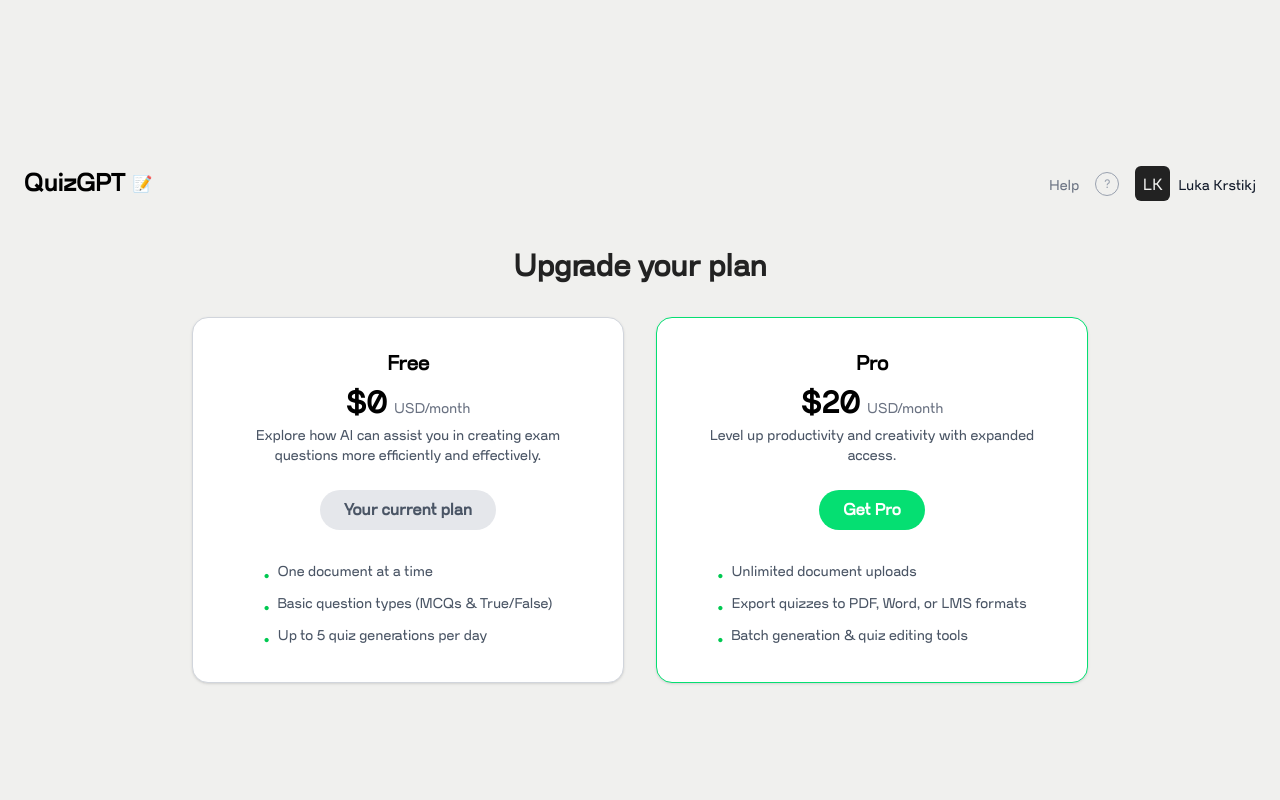
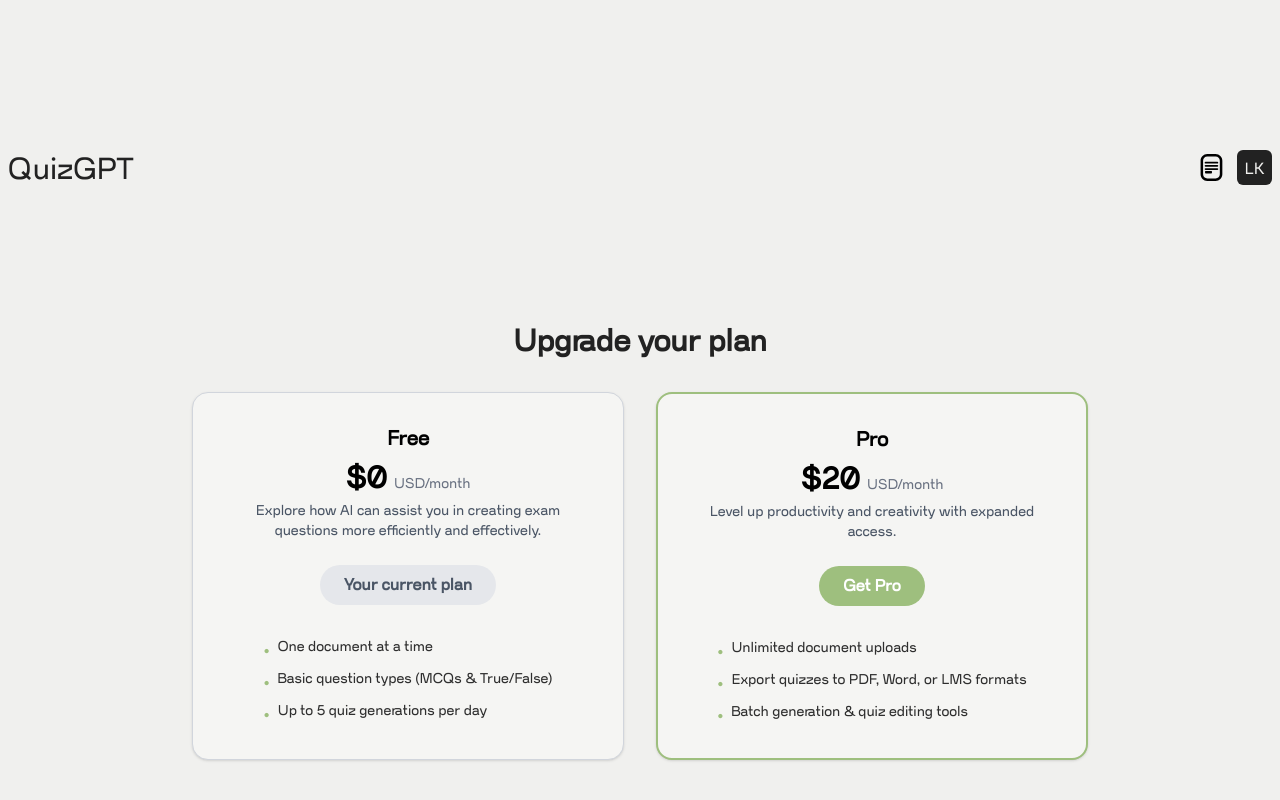
Before and after one commit to aesbube/QuizGPT, an Angular app in the folder frontend/: page / in a window 1280 px wide. Shown: the part 2258-3058 px from the top of the page. Built offline with nearby package versions, Linux system fonts and the light colour scheme.

Commit message:
promeni na boi zamenet navbarot so komponenta.

```diff
--- a/frontend/src/app/plan/plan.component.html
+++ b/frontend/src/app/plan/plan.component.html
@@ -1,31 +1,13 @@
-<div class="min-h-screen flex flex-col items-center p-6 bg-[#F0F0EE]">
-    <header class="w-full flex items-center justify-between mb-12">
-      <div class="flex items-center space-x-2">
-        <div class="text-2xl font-semibold">QuizGPT</div>
-        <span class="text-gray-500">📝</span>
-      </div>
-      <div class="flex items-center space-x-4">
-        <a href="#" class="text-sm text-gray-500 hover:underline pt-1">Help</a>
+<div class="h-dvh relative bg-tanned-m">
+  <app-navbar class="absolute w-full top-0"></app-navbar>
+  <div class="pt-[50px] flex flex-col justify-center h-[calc(100dvh-50px)] w-full">
+    <h1 class="text-3xl font-semibold mb-8 w-full text-center">Upgrade your plan</h1>
 
-        <div class="w-6 h-6 flex items-center justify-center rounded-full border border-gray-400 text-gray-400 text-xs">
-          ?
-        </div>
-
-        <div class="flex items-center space-x-2">
-            <app-settings/>
-          <span class="text-sm font-medium text-gray-900 pt-1">Luka Krstikj</span>
-        </div>
-      </div>
-
-    </header>
-
-    <h1 class="text-3xl font-semibold mb-8">Upgrade your plan</h1>
-
-    <div class="grid grid-cols-1 md:grid-cols-2 gap-8 max-w-4xl w-full">
+    <div class="grid grid-cols-1 md:grid-cols-2 gap-8 max-w-4xl w-full mx-auto">
       <div
         *ngFor="let plan of plans"
-        class="bg-white rounded-2xl shadow-sm p-8 flex flex-col items-center text-center border"
-        [ngClass]="{ 'border-gray-300': plan.name === currentPlan, 'border-green-400': plan.name !== currentPlan }"
+        class="bg-tanned-l rounded-2xl shadow-sm p-8 flex flex-col items-center text-center border"
+        [ngClass]="{ 'border-gray-300': plan.name === currentPlan, 'border-groente-d border-2': plan.name !== currentPlan }"
       >
         <h2 class="text-xl font-semibold mb-2">{{ plan.name }}</h2>
         <p class="text-3xl font-bold mb-1">
@@ -44,17 +26,18 @@
 
         <ng-template #upgradeButton>
           <button
-            class="bg-green-400 hover:bg-green-500 text-white px-6 py-2 rounded-full font-semibold cursor-pointer"
+            class="bg-groente-d hover:bg-groente-m text-white px-6 py-2 rounded-full font-semibold cursor-pointer transition-all duration-200"
           >
             Get {{ plan.name }}
           </button>
         </ng-template>
 
-        <ul class="mt-8 text-gray-600 space-y-2 text-sm text-left">
+        <ul class="mt-8 text-chared-l space-y-2 text-sm text-left">
           <li *ngFor="let feature of plan.features" class="flex items-start">
-            <span class="text-green-500 mr-2 mt-1">•</span> {{ feature }}
+            <span class="text-groente-d mr-2 mt-1">•</span> {{ feature }}
           </li>
         </ul>
       </div>
     </div>
   </div>
+  </div>
--- a/frontend/src/app/plan/plan.component.ts
+++ b/frontend/src/app/plan/plan.component.ts
@@ -1,11 +1,12 @@
 import { Component } from '@angular/core';
 import { NgIf, NgFor, NgClass } from '@angular/common';
 import { SettingsComponent } from "../settings/settings.component";
+import {NavbarComponent} from "../navbar/navbar.component";
 
 @Component({
   selector: 'app-upgrade-plan',
   standalone: true,
-  imports: [NgIf, NgFor, NgClass, SettingsComponent],
+  imports: [NgIf, NgFor, NgClass, SettingsComponent, NavbarComponent],
   templateUrl: './plan.component.html',
 })
 export class UpgradePlanComponent {
--- a/frontend/src/styles.css
+++ b/frontend/src/styles.css
@@ -2,6 +2,7 @@
 @theme {
   --color-groente-m: #C6EF9D;
   --color-groente-ds: #C8D9B8;
+  --color-groente-d: #9EBF7E;
   --color-chared-m: #222222;
   --color-chared-l: #2E2E2E;
   --color-chared-ds: #B9B9B9;
```
